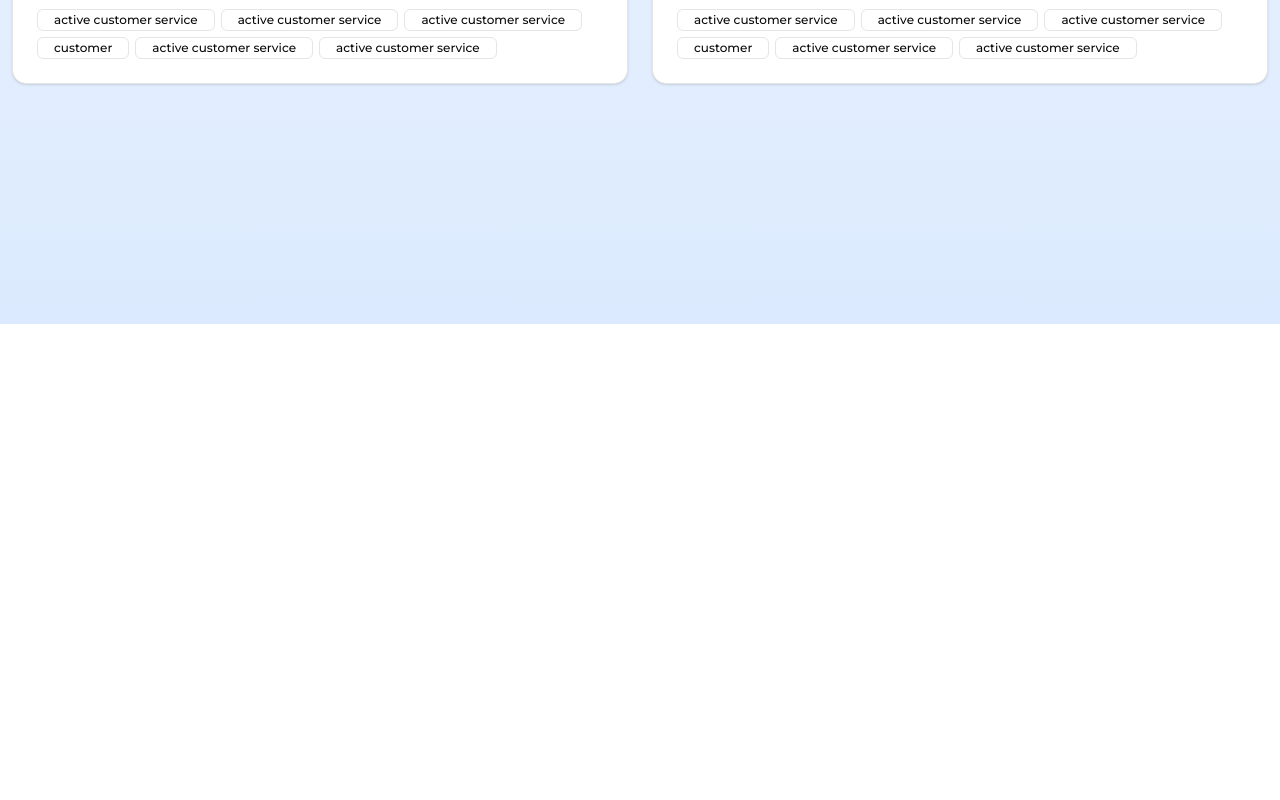
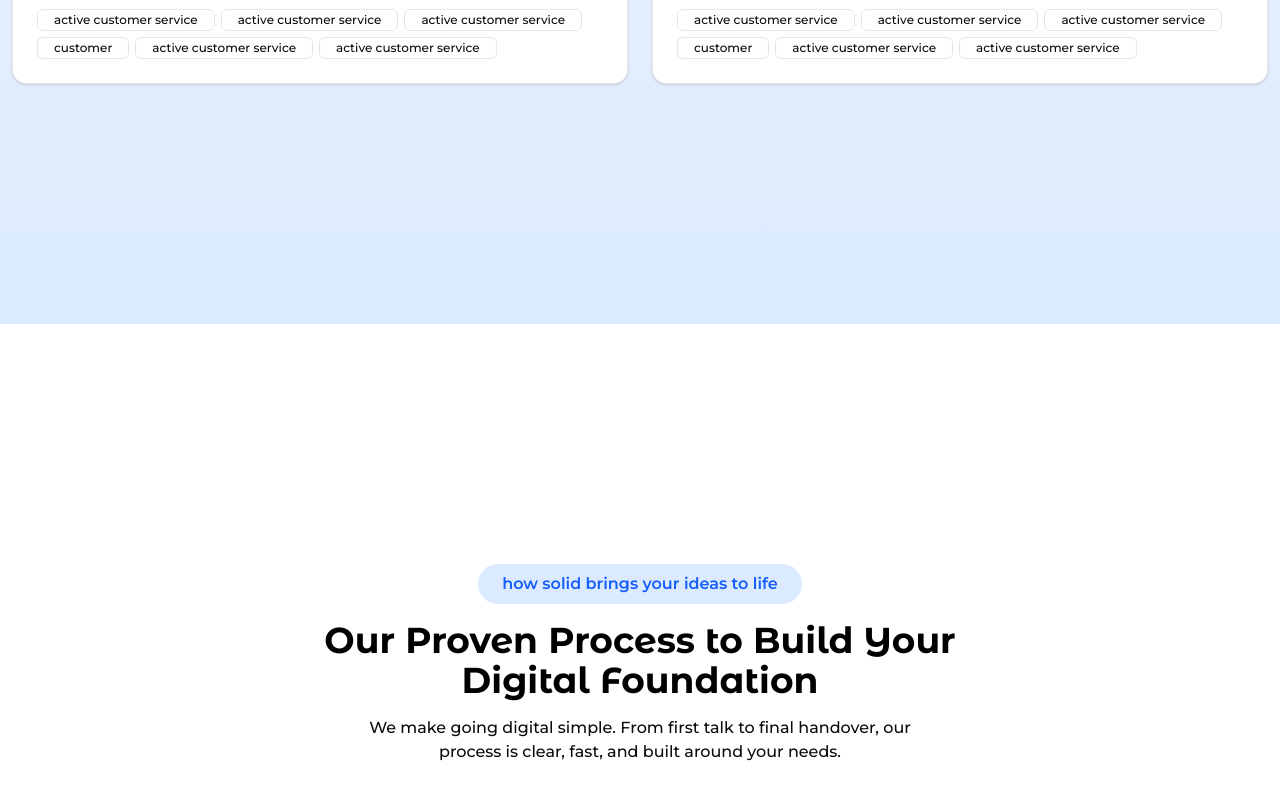
Before and after one commit to MrIrawan/solid, a Next.js app: page / in a window 1280 px wide. Shown: the part 2754-3554 px from the top of the page. Before the commit the page ends 3078 px from the top, so only its background shows below. Built offline with nearby package versions, Linux system fonts and the light colour scheme.

Commit message:
feat (workflow page): membuat tampilan awal halaman workflow

```diff
--- a/src/app/page.tsx
+++ b/src/app/page.tsx
@@ -1,6 +1,7 @@
 import HomePage from "@/pages/HomePage/HomePage"
 import AboutPage from "@/pages/AboutPage/AboutPage"
 import CoreFeaturePage from "@/pages/coreFeature/coreFeaturePage"
+import WorkflowPage from "@/pages/WorkflowPage/WorkflowPage"
 
 export default function Home() {
     return (
@@ -8,6 +9,7 @@ export default function Home() {
             <HomePage />
             <AboutPage />
             <CoreFeaturePage />
+            <WorkflowPage />
         </>
     )
 }
--- /dev/null
+++ b/src/pages/WorkflowPage/WorkflowPage.tsx
@@ -0,0 +1,13 @@
+export default function WorkflowPage() {
+    return (
+        <section className="w-full h-fit py-60">
+            <div className="container mx-auto flex flex-col gap-20">
+                <div className="flex flex-col gap-4 items-center">
+                    <p className="w-fit px-6 py-1.5 bg-custom-accent rounded-full text-custom-accent-foreground font-main-semibold lg:py-2">how solid brings your ideas to life</p>
+                    <h2 className="text-4xl font-alternate-bold text-black text-center lg:max-w-3xl">Our Proven Process to Build Your Digital Foundation</h2>
+                    <p className="text-base font-main-medium max-w-xl text-center">We make going digital simple. From first talk to final handover, our process is clear, fast, and built around your needs.</p>
+                </div>
+            </div>
+        </section>
+    )
+}
```
